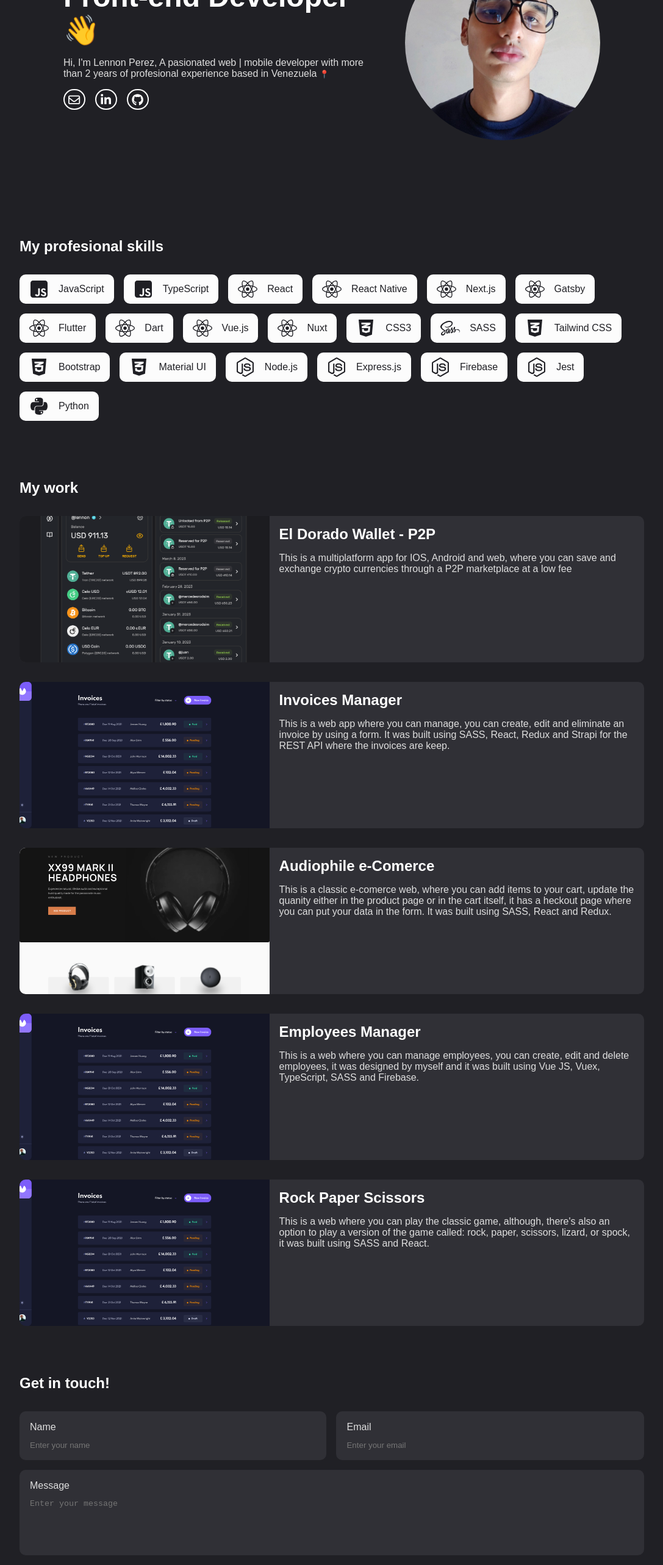
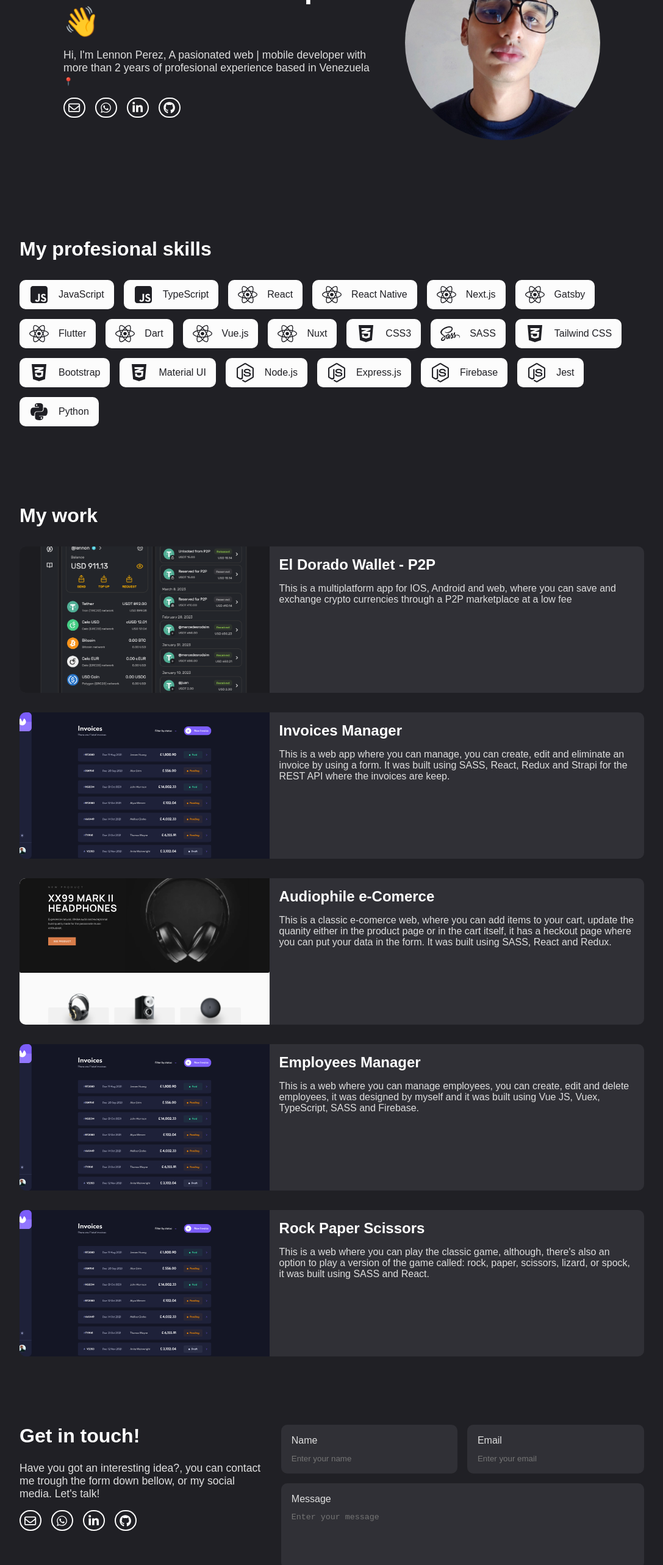
Before and after one commit to LennonPerez/new-portfolio, a Next.js app: page / in a window 1280 px wide. Shown: the part 234-2800 px from the top of the page at 61% size, without its empty margins (96-1183 px from the left). Built offline with nearby package versions, Linux system fonts and the light colour scheme; a web font is replaced by a local one.

Commit message:
contact section improvements

```diff
--- a/components/Navbar.tsx
+++ b/components/Navbar.tsx
@@ -78,7 +78,7 @@ const NavbarStyles = styled.div<NavbarProps>`
   ${(props) => props.showShadow && `border-bottom-color: rgba(237 237 237);`}
 
   h3 {
-    font-size: 1.3rem;
+    font-size: 1.4rem;
   }
 
   @media (min-width: 768px) {
--- a/components/sections/ContactSection.tsx
+++ b/components/sections/ContactSection.tsx
@@ -39,8 +39,16 @@ export default function ContactSection() {
 
   return (
     <ContactSectionContainer id="contact-section">
+      <div className="contact-section-container">
+        <div className="contact-description-container">
           <h2>Get in touch!</h2>
-      <form className="form-container" onSubmit={onSubmitForm}>
+          <p>
+            Have you got an interesting idea?, you can contact me trough the
+            form down bellow, or my social media. Let&apos;s talk!
+          </p>
+          <SocialMediaList isLight={false} />
+        </div>
+        <form className="contact-form-container" onSubmit={onSubmitForm}>
           <div className="responsive-inputs">
             <div className="inputName">
               <Input
@@ -72,12 +80,13 @@ export default function ContactSection() {
             onChange={onChangeInput}
           />
           <Button
-          text="Submit"
+            text="Send message"
             isLoading={isSending}
             buttonType="submit"
             // onClick={() => setIsModalOpen(true)}
           />
         </form>
+      </div>
       <Modal
         isOpen={isModalOpen}
         isDimisible
@@ -110,7 +119,7 @@ export default function ContactSection() {
 
 const ContactSectionContainer = styled.div`
   width: 90vw;
-  margin: 0 auto 5rem auto;
+  margin: 0 auto 7rem auto;
 
   @media (min-width: 1024px) {
     width: 80vw;
@@ -125,14 +134,47 @@ const ContactSectionContainer = styled.div`
   }
 
   h2 {
-    font-size: 1.5rem;
+    font-size: 2rem;
     font-weight: bold;
-    margin-bottom: 2rem;
+    margin-bottom: 1.5rem;
   }
 
-  .form-container {
+  .contact-section-container {
     display: flex;
     flex-direction: column;
+
+    @media (min-width: 1024px) {
+      flex-direction: row;
+    }
+
+    .contact-description-container {
+      margin-bottom: 3rem;
+
+      @media (min-width: 1024px) {
+        width: 40%;
+        margin-right: 2rem;
+        margin-bottom: 0;
+      }
+
+      @media (min-width: 1366px) {
+        margin-right: 4rem;
+      }
+
+      p {
+        color: #dfdfdf;
+        font-size: 1.1rem;
+        margin-bottom: 1.5rem;
+      }
+    }
+
+    .contact-form-container {
+      width: 100%;
+      display: flex;
+      flex-direction: column;
+
+      @media (min-width: 1024px) {
+        width: 60%;
+      }
 
       .responsive-inputs {
         display: flex;
@@ -145,6 +187,7 @@ const ContactSectionContainer = styled.div`
           .inputName {
             width: 100%;
             margin-right: 1rem;
+          }
         }
       }
     }
--- a/components/sections/HomeSection.tsx
+++ b/components/sections/HomeSection.tsx
@@ -50,7 +50,7 @@ const HeroSectionContainer = styled.div`
   }
 
   .info-container {
-    margin-bottom: 3rem;
+    margin-bottom: 4rem;
 
     @media (min-width: 768px) {
       width: 50%;
@@ -67,6 +67,7 @@ const HeroSectionContainer = styled.div`
     p {
       margin-bottom: 1.5rem;
       color: #dfdfdf;
+      font-size: 1.1rem;
 
       span {
         font-size: 0.8rem;
--- a/components/sections/MyWorkSection.tsx
+++ b/components/sections/MyWorkSection.tsx
@@ -28,7 +28,7 @@ export default function MyWorkSection() {
 
 const MyWorkContainer = styled.div`
   width: 90vw;
-  margin: 0 auto 5rem auto;
+  margin: 0 auto 7rem auto;
 
   @media (min-width: 1024px) {
     width: 80vw;
@@ -43,7 +43,7 @@ const MyWorkContainer = styled.div`
   }
 
   h2 {
-    font-size: 1.5rem;
+    font-size: 2rem;
     font-weight: bold;
     margin-bottom: 2rem;
   }
--- a/components/sections/SkillsSection.tsx
+++ b/components/sections/SkillsSection.tsx
@@ -20,7 +20,7 @@ export default function SkillsSection() {
 
 const SkillsSectionContainer = styled.div`
   width: 90vw;
-  margin: 0 auto 5rem auto;
+  margin: 0 auto 7rem auto;
 
   @media (min-width: 1024px) {
     width: 80vw;
@@ -35,7 +35,7 @@ const SkillsSectionContainer = styled.div`
   }
 
   h2 {
-    font-size: 1.5rem;
+    font-size: 2rem;
     font-weight: bold;
     margin-bottom: 2rem;
   }
--- a/components/shared/SocialMediaList.tsx
+++ b/components/shared/SocialMediaList.tsx
@@ -1,12 +1,7 @@
 import { FunctionComponent } from "react";
 import styled from "styled-components";
 import { FontAwesomeIcon } from "@fortawesome/react-fontawesome";
-import {
-  faLinkedinIn,
-  faWhatsapp,
-  faGithub,
-} from "@fortawesome/free-brands-svg-icons";
-import { faEnvelope } from "@fortawesome/free-regular-svg-icons";
+import contactOptions from "../../utils/myContactOptions";
 
 interface SocialMediaListProps {
   isLight: boolean;
@@ -15,11 +10,12 @@ interface SocialMediaListProps {
 const SocialMediaList: FunctionComponent<SocialMediaListProps> = (props) => {
   return (
     <SocialMediaListContainer {...props}>
-      {socialMedia.map((s, i) => (
+      {contactOptions.map((s, i) => (
         <a
           key={i}
           className="social-icon-container"
           href={s.url}
+          title={s.name}
           target="_blank"
           rel="noreferrer"
         >
@@ -57,27 +53,4 @@ const SocialMediaListContainer = styled.div<SocialMediaListProps>`
   }
 `;
 
-const socialMedia = [
-  {
-    name: "Email",
-    url: "mailto:lenonart14@gmail.com",
-    icon: faEnvelope,
-  },
-  // {
-  //   name: "Whatsapp",
-  //   url: "https://wa.me/584126736618",
-  //   icon: faWhatsapp,
-  // },
-  {
-    name: "LinkedIn",
-    url: "https://www.linkedin.com/in/lennonperez/",
-    icon: faLinkedinIn,
-  },
-  {
-    name: "Github",
-    url: "https://github.com/LennonPerez",
-    icon: faGithub,
-  },
-];
-
 export default SocialMediaList;
--- a/pages/index.tsx
+++ b/pages/index.tsx
@@ -10,7 +10,7 @@ export default function Home() {
   return (
     <>
       <Head>
-        <title>{`Lennon Perez's Porfolio`}</title>
+        <title>{`Front-end Porfolio - Lennon Perez`}</title>
         <meta name="description" content="This is my professional portfolio" />
         <link rel="icon" href="/favicon.ico" />
       </Head>
--- /dev/null
+++ b/utils/myContactOptions.ts
@@ -0,0 +1,31 @@
+import {
+    faLinkedinIn,
+    faWhatsapp,
+    faGithub,
+  } from "@fortawesome/free-brands-svg-icons";
+import { faEnvelope } from "@fortawesome/free-regular-svg-icons";
+
+const contactOptions = [
+    {
+        name: "Email",
+        url: "mailto:lenonart14@gmail.com",
+        icon: faEnvelope,
+      },
+      {
+        name: "Whatsapp",
+        url: "https://wa.me/584126736618",
+        icon: faWhatsapp,
+      },
+      {
+        name: "LinkedIn",
+        url: "https://www.linkedin.com/in/lennonperez/",
+        icon: faLinkedinIn,
+      },
+      {
+        name: "Github",
+        url: "https://github.com/LennonPerez",
+        icon: faGithub,
+      },
+]
+
+export default contactOptions;
```
Lines whose indentation alone changed are shown as unchanged.
